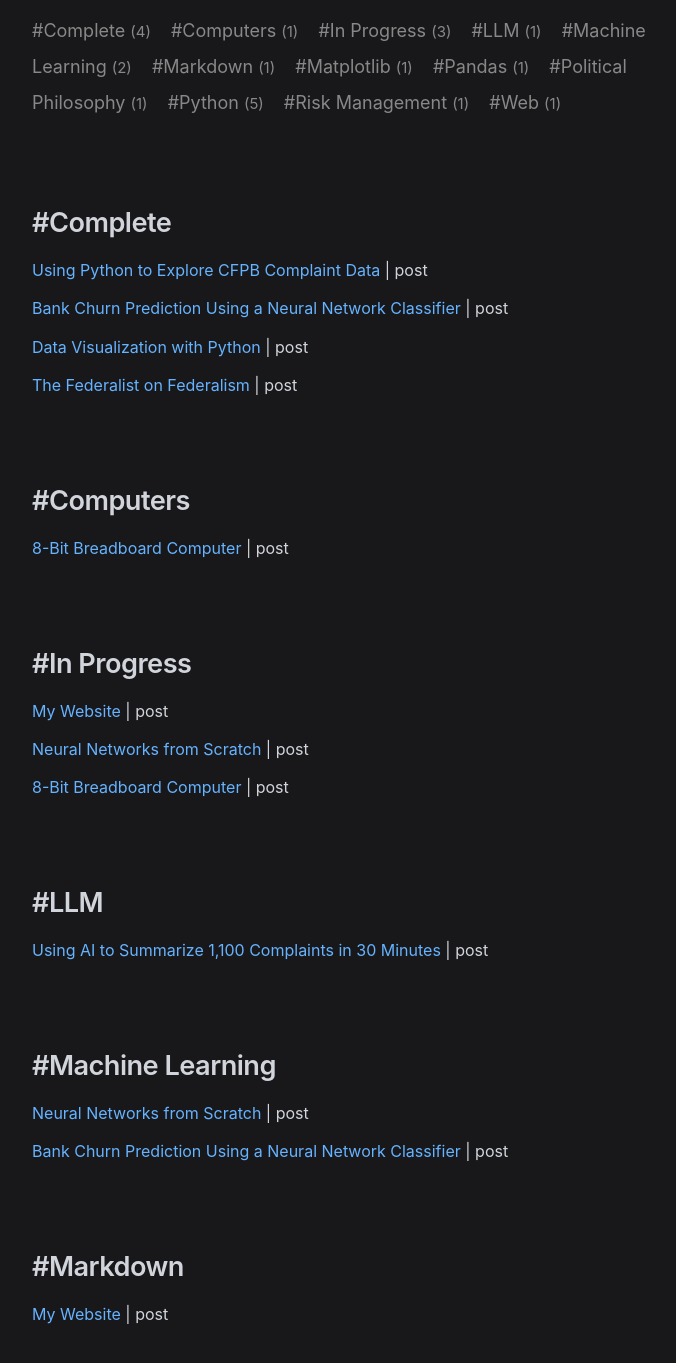
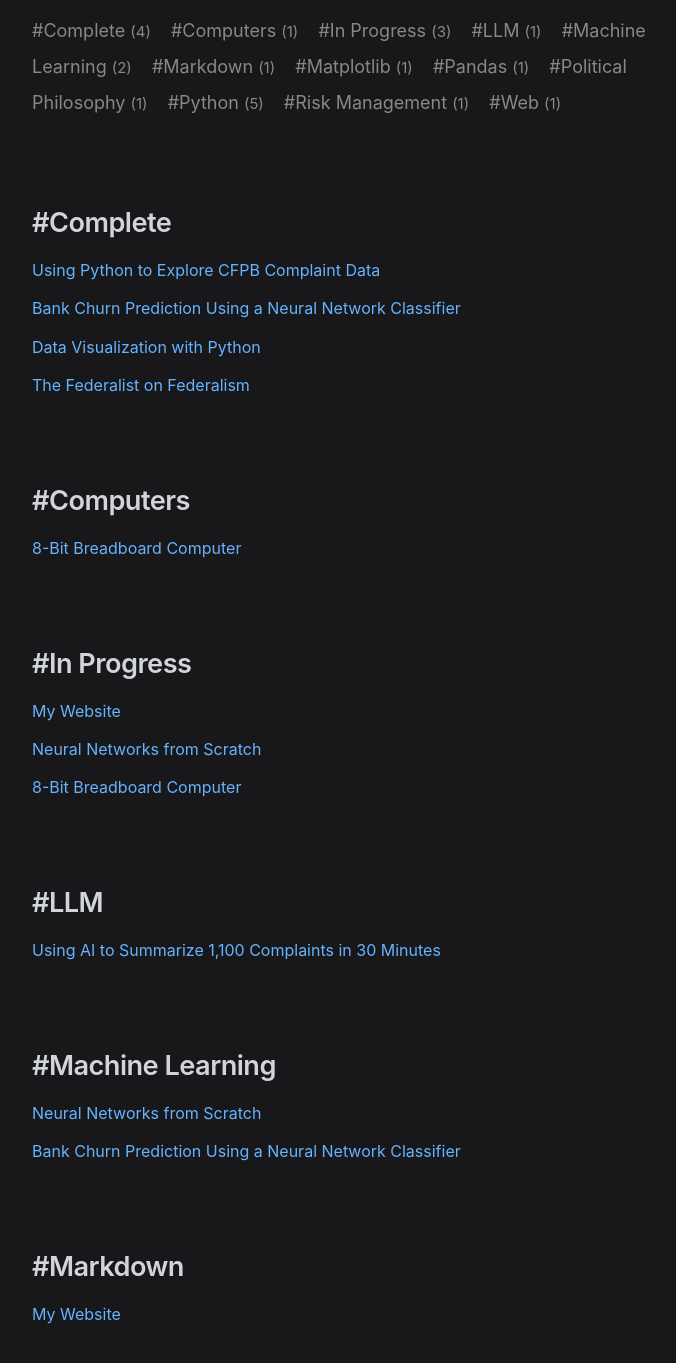
Before and after one commit to JNPyles/JNPyles.github.io, a Jekyll site: the page built from tags.html, in a window 1280 px wide and 1400 px high, scrolled down 193 px. Shown: the top 1363 px of the window, without its empty margins (272-948 px from the left). Built offline with Jekyll 4.4.1, drawn with Linux system fonts in a browser that asks for light colours; nearby versions of some CDN libraries; some of the changed text lies outside the part shown.

Commit message:
Website Updates

```diff
--- a/projects.html
+++ b/projects.html
@@ -11,7 +11,7 @@ permalink: /projects/
 
   {% assign has_projects = false %}
   {% for post in cat_posts %}
-    {% if post.layout == 'project' %}
+    {% if post.layout == 'post' %}
       {% assign has_projects = true %}
     {% endif %}
   {% endfor %}
--- a/tags.html
+++ b/tags.html
@@ -25,7 +25,7 @@ permalink: /tags/
     {% for post in tag[1] %}
       <li>
        <span class="title-and-tags">
-        <a href="{{ post.external_url | default: post.link | default: post.url }}">{{ post.title }}</a> | {{ post.layout }}
+        <a href="{{ post.external_url | default: post.link | default: post.url }}">{{ post.title }}</a>
         </span>
       </li>
     {% endfor %}
```
